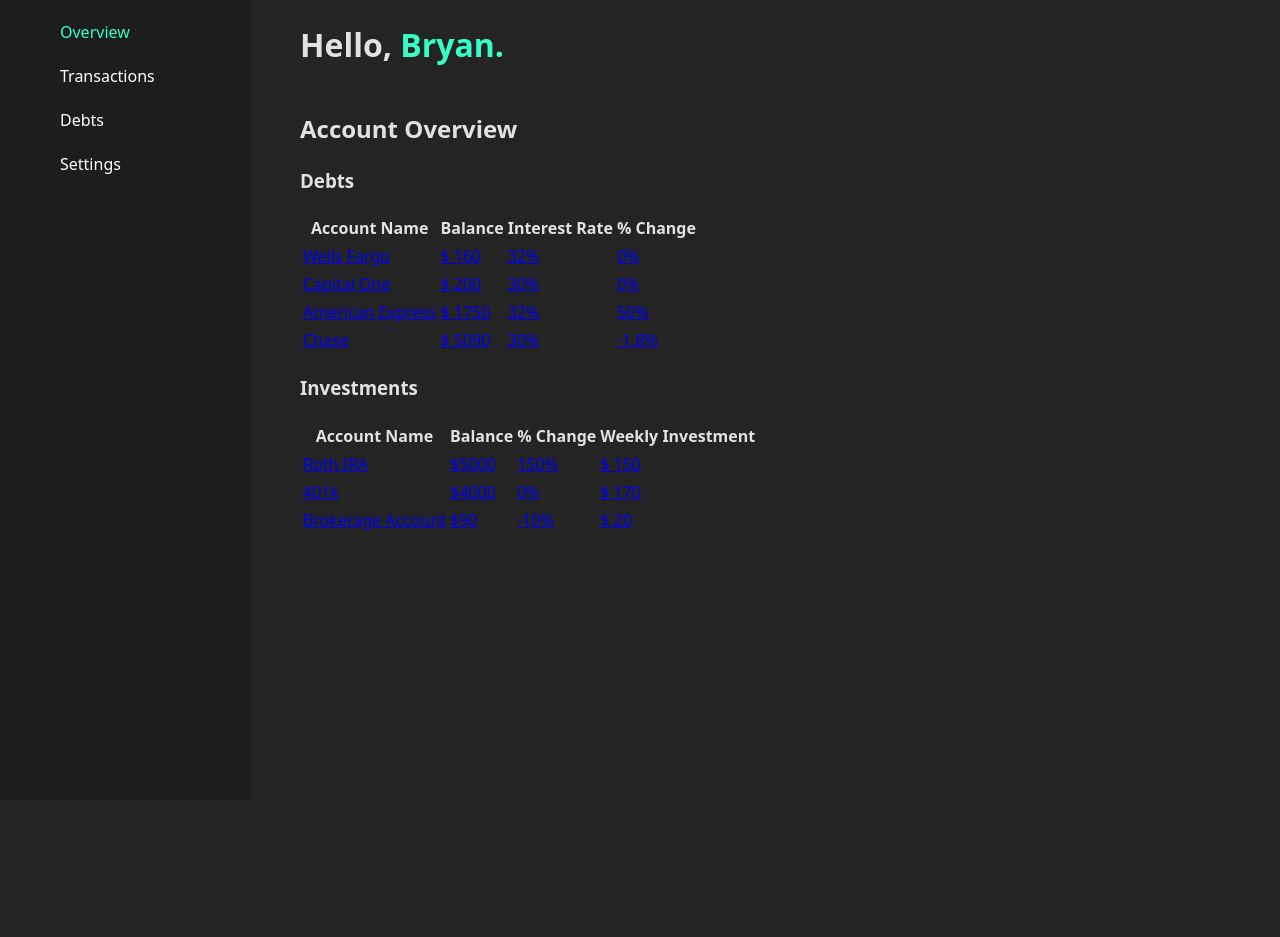
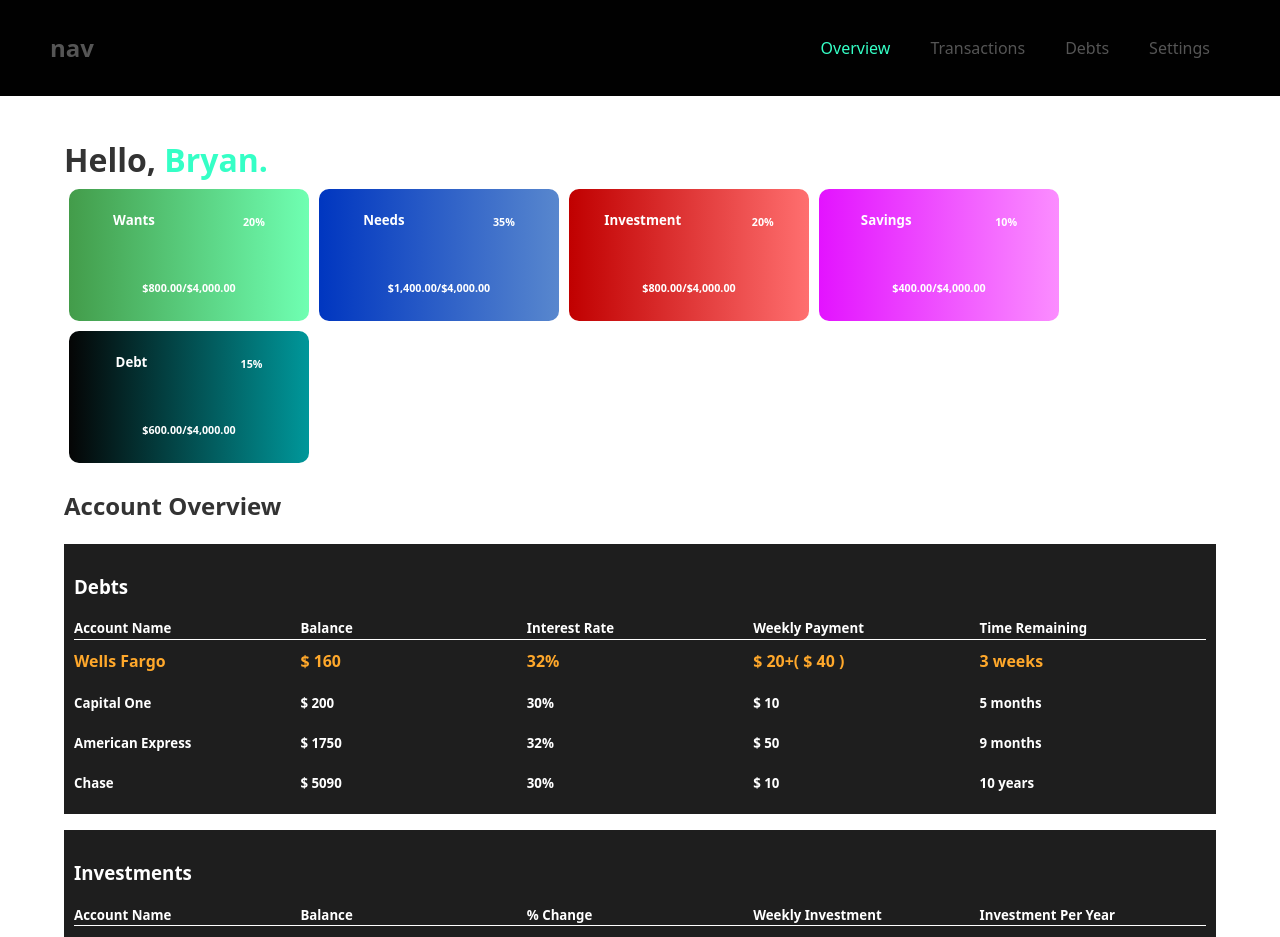
Before and after one commit to Bryang09/MERNfinance, a React (Vite) app in the folder frontend/: page /demo in a window 1280 px wide. Shown: the top 937 px of the page. Before the commit the page ends 800 px from the top, so only its background shows below. Built offline with nearby package versions, Linux system fonts and the light colour scheme.

Commit message:
Redesign Overview Page

```diff
--- a/frontend/src/components/Demo/Overview.jsx
+++ b/frontend/src/components/Demo/Overview.jsx
@@ -13,10 +13,7 @@ function Overview(data) {
 
   price += res.snowball;
 
-  console.log(price);
-  console.log(debtsSort);
   debtsSort[0].weekly_payment = price;
-  console.log(debtsSort);
 
   const investments = data.data.investments;
   const investmentsSort = investments.sort(
--- /dev/null
+++ b/frontend/src/components/Demo/Overview2.jsx
@@ -0,0 +1,142 @@
+import OverviewDebts from "./OverviewDebts";
+import OverviewInvestemnts from "./OverviewInvestments";
+import { useState, useEffect } from "react";
+
+function Overview2(data) {
+  //   data is passed as a prop, containing user data
+  const res = data.data;
+  console.log(data);
+
+  const formatter = new Intl.NumberFormat("en-US", {
+    style: "currency",
+    currency: "USD",
+  });
+
+  //   seperating the data into state variables
+  const [userData, setData] = useState(res);
+  const [debts, setDebts] = useState(res.debts);
+  const [investments, setInvestments] = useState(res.investments);
+  const [income] = useState(res.monthly_income);
+
+  console.log(userData);
+
+  //   filter debts to only include balance greater than 0
+  const filterDebts = debts
+    .filter((debt) => debt.balance > 0)
+    .sort((a, b) => a.balance - b.balance);
+  console.log(filterDebts);
+
+  const investmentsSort = investments.sort(
+    (a, b) => b.current_balance - a.current_balance
+  );
+
+  //   const investments = res.investments;
+  console.log(investmentsSort);
+  return (
+    <>
+      <div className="overview-section">
+        <h3>Debts</h3>
+        <div className="section debt-section">
+          <div className="result-headers">
+            <h5>Account Name</h5>
+            <h5>Balance</h5>
+            <h5>Interest Rate</h5>
+            <h5>Weekly Payment</h5>
+            <h5>Time Remaining</h5>
+          </div>
+
+          {res.debts.length > 0 ? (
+            filterDebts.map((d, i) => {
+              const remaining = d.balance - d.amount_paid;
+              const timeRemaining =
+                i === 0
+                  ? remaining / (d.weekly_payment + res.snowball)
+                  : remaining / d.weekly_payment;
+              const years = Math.round(timeRemaining / 52);
+              const months = Math.round(timeRemaining / 4);
+              return (
+                <div
+                  className={
+                    i === 0 ? "result result-active" : "result debt-result"
+                  }
+                  key={d._id}
+                >
+                  <h5>{d.account_name}</h5>
+                  <h5>$ {remaining}</h5>
+                  <h5>{d.interest}%</h5>
+                  <h5>
+                    ${" "}
+                    {i === 0
+                      ? `${d.weekly_payment}+( $ ${res.snowball} )`
+                      : d.weekly_payment}
+                  </h5>
+                  <h5>
+                    {i === 0
+                      ? `${Math.ceil(timeRemaining)} weeks `
+                      : timeRemaining > 52
+                      ? `${years} years`
+                      : `${months} months`}
+                  </h5>
+                </div>
+              );
+            })
+          ) : (
+            <div>
+              <h3>Balances will appear here</h3>
+            </div>
+          )}
+        </div>
+      </div>
+      <div className="overview-section">
+        <h3>Investments</h3>
+        <div className="section debt-section">
+          <div className="result-headers">
+            <h5>Account Name</h5>
+            <h5>Balance</h5>
+            <h5>% Change</h5>
+            <h5>Weekly Investment</h5>
+            <h5>Investment Per Year</h5>
+          </div>
+
+          {res.investments.length > 0 ? (
+            investmentsSort.map((d, i) => {
+              const change =
+                ((d.current_balance - d.initial_balance) / d.initial_balance) *
+                100;
+
+              const yearlyAmount = Math.round(
+                d.current_balance + d.weekly_investment * 52
+              );
+              const yearly = formatter.format(yearlyAmount);
+
+              return (
+                <div className="result debt-result" key={d._id}>
+                  <h5>{d.account_name}</h5>
+                  <h5>$ {d.current_balance}</h5>
+                  <h5
+                    className={
+                      change > 0
+                        ? "positive"
+                        : change == 0
+                        ? "neutral"
+                        : "negative"
+                    }
+                  >
+                    {change}%
+                  </h5>
+                  <h5>$ {d.weekly_investment}</h5>
+                  <h5>{yearly}</h5>
+                </div>
+              );
+            })
+          ) : (
+            <div>
+              <h3>Balances will appear here</h3>
+            </div>
+          )}
+        </div>
+      </div>
+    </>
+  );
+}
+export default Overview2;
--- a/frontend/src/components/Nav.jsx
+++ b/frontend/src/components/Nav.jsx
@@ -1,14 +1,14 @@
 import { NavLink } from "react-router-dom";
 
 // import "../styles/nav.scss";
-import "../styles/nav2.scss";
+import "../styles/nav.scss";
 
 function NavDemo() {
   return (
     <header>
-      {/* <NavLink to="/">
+      <NavLink to="/">
         <h5 id="nav-title">nav</h5>
-      </NavLink> */}
+      </NavLink>
       <nav>
         <ul>
           <NavLink to="/demo" end>
--- a/frontend/src/pages/Demo/DemoOverview.jsx
+++ b/frontend/src/pages/Demo/DemoOverview.jsx
@@ -1,23 +1,100 @@
-import Overview from "../../components/Demo/Overview";
+import Overview2 from "../../components/Demo/Overview2";
 import NavDemo from "../../components/Nav";
 // import "../../styles/demo.scss";
 import "../../styles/demo/overview2.scss";
 import { User } from "./User";
 
 function Demo() {
+  const user = User;
+
+  const formatter = new Intl.NumberFormat("en-US", {
+    style: "currency",
+    currency: "USD",
+  });
+
+  // define the percentage for each category based on user goal
+  const wantPercent = user.goal === "Debt" ? 0.2 : 0.25;
+  const needPercent = 0.35;
+  const investmentPercent = user.goal === "Debt" ? 0.2 : 0.25;
+  const savingsPercent = user.goal === "Debt" ? 0.1 : 0.15;
+  const debtPercent = user.goal === "Debt" ? 0.15 : 0;
+
+  // calculate the allocation for each category
+  const wantAllocation = user.monthly_income * wantPercent;
+  const needAllocation = user.monthly_income * needPercent;
+  const investmentAllocation = user.monthly_income * investmentPercent;
+  const savingsAllocation = user.monthly_income * savingsPercent;
+  const debtAllocation = user.monthly_income * debtPercent;
+
+  // format the allocations
+  const income = formatter.format(user.monthly_income);
+  const wants = formatter.format(wantAllocation);
+  const needs = formatter.format(needAllocation);
+  const investments = formatter.format(investmentAllocation);
+  const savings = formatter.format(savingsAllocation);
+  const debt = formatter.format(debtAllocation);
+
+  console.log(user);
   return (
     <>
       <NavDemo />
       <div className="home-container">
         <div className="overview-container">
           <h1>
-            Hello, <span>{User.name}.</span>
+            Hello, <span id="name">{User.name}.</span>
           </h1>
-        </div>
+          <div className="allocations">
+            <div className="allocation wants">
+              <span>
+                <h5>Wants</h5>
+                <h6>{wantPercent * 100}%</h6>
+              </span>
+              <h6>
+                {wants}/{income}
+              </h6>
+            </div>
+            <div className="allocation needs">
+              <span>
+                <h5>Needs</h5>
+                <h6>{needPercent * 100}%</h6>
+              </span>
+              <h6>
+                {needs}/{income}
+              </h6>
+            </div>
+            <div className="allocation investments">
+              <span>
+                <h5>Investment</h5>
+                <h6>{investmentPercent * 100}%</h6>
+              </span>
+              <h6>
+                {investments}/{income}
+              </h6>
+            </div>
+            <div className="allocation savings">
+              <span>
+                <h5>Savings</h5>
+                <h6>{savingsPercent * 100}%</h6>
+              </span>
+              <h6>
+                {savings}/{income}
+              </h6>
+            </div>
+            <div className="allocation debt">
+              <span>
+                <h5>Debt</h5>
+                <h6>{debtPercent * 100}%</h6>
+              </span>
+              <h6>
+                {debt}/{income}
+              </h6>
+            </div>
+          </div>
 
-        <div className="overview">
-          <h2>Account Overview</h2>
-          <Overview data={User} type="Debt" />
+          <div className="overview">
+            <h2>Account Overview</h2>
+            <Overview2 data={User} type="Debt" />
+          </div>
         </div>
       </div>
     </>
--- a/frontend/src/styles/demo/overview2.scss
+++ b/frontend/src/styles/demo/overview2.scss
@@ -1,14 +1,112 @@
 $accent: #35ffc6;
 
 .home-container {
-  position: relative;
-  left: 300px;
-  width: calc(100vw - 300px);
+  width: 100vw;
   min-height: 100vh;
-  display: flex;
-  flex-direction: column;
+  background: #fff;
+  color: #333;
+  padding-top: 5vh;
 
-  h1 span {
+  h1 {
+    margin: 0;
+  }
+  #name {
     color: $accent;
   }
 }
+
+.overview-container {
+  width: 90vw;
+  margin: 0 5vw;
+
+  .allocations {
+    display: flex;
+    flex-wrap: wrap;
+
+    .allocation {
+      width: 240px;
+      border-radius: 10px;
+      margin: 5px;
+      text-align: center;
+      color: #fff;
+
+      span {
+        display: flex;
+        justify-content: space-around;
+      }
+    }
+
+    .wants {
+      background: linear-gradient(90deg, #439c4a, #6fffb2);
+    }
+    .needs {
+      background: linear-gradient(90deg, #0036c0, #5887ce);
+    }
+    .investments {
+      background: linear-gradient(90deg, #c00000, #ff6f6f);
+    }
+    .savings {
+      background: linear-gradient(90deg, #e313ff, #fb8dff);
+    }
+    .debt {
+      background: linear-gradient(90deg, #050505, #00979a);
+    }
+  }
+}
+
+.overview {
+  width: 90vw;
+  height: 100%;
+  padding-bottom: 5vh;
+}
+
+.overview-section {
+  background-color: #1e1e1e;
+  color: #fff;
+  padding: 10px;
+  margin: 2vh 0;
+
+  .section {
+    display: flex;
+    flex-wrap: wrap;
+
+    .result-headers {
+      width: 100%;
+      display: flex;
+      border-bottom: 1px solid #fff;
+      h5 {
+        width: 20%;
+        margin: 0;
+      }
+    }
+
+    .result {
+      width: 100%;
+      display: flex;
+      margin: 10px 0;
+      h5 {
+        width: 20%;
+        margin: 0;
+      }
+      h6 {
+        width: 20%;
+        margin: 0;
+      }
+
+      .positive {
+        color: $accent;
+      }
+      .neutral {
+        color: gainsboro;
+      }
+      .negative {
+        color: #c00000;
+      }
+    }
+
+    .result-active {
+      font-size: 1.2em;
+      color: #ffa82b;
+    }
+  }
+}
```
